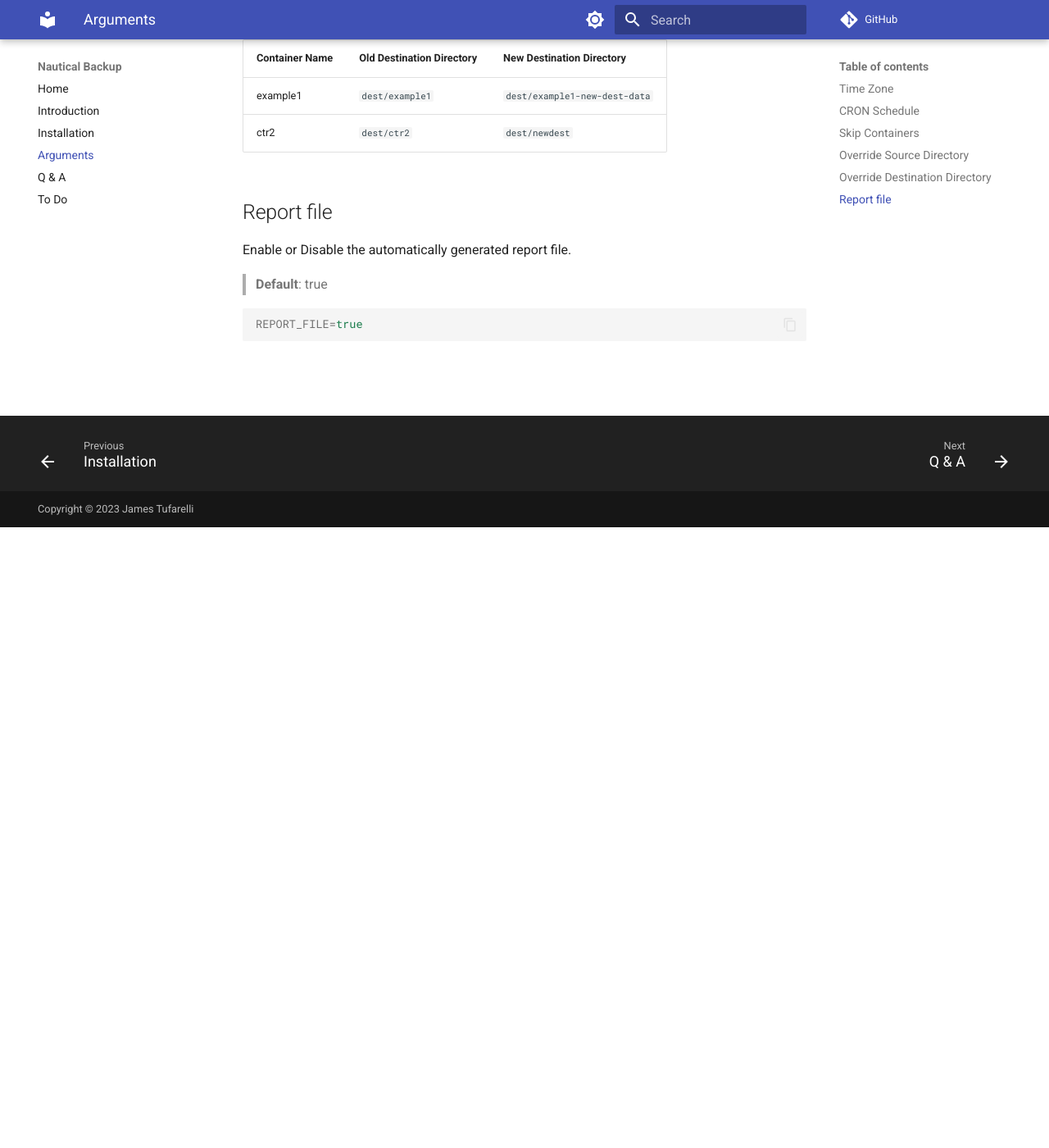
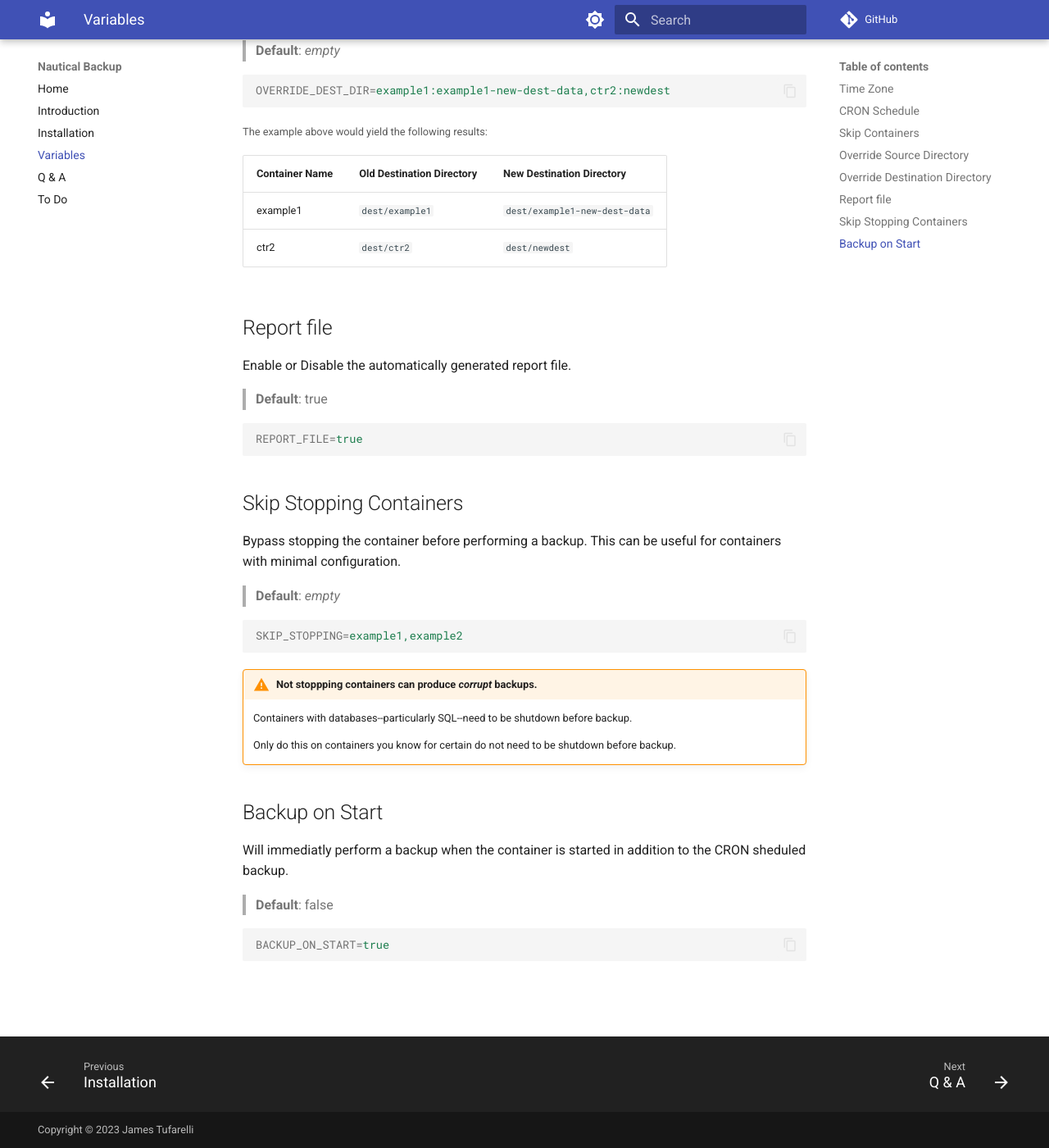
Before and after one commit to Minituff/nautical-backup, an MkDocs documentation site: the page built from docs/arguments.md, in a window 1280 px wide and 1400 px high, scrolled down 1627 px. Shown: the whole window at 82% size. Built offline with MkDocs 1.6.1 and Material for MkDocs 9.7.7, drawn with Linux system fonts in a browser that asks for light colours; comment, search, counter and statistics services are not loaded; before the commit the page ends 2270 px from its top, so only the background shows below that; some of the changed text lies outside the part shown.

Commit message:
Add SKIP_STOPPING and BACKUP_ON_START variables

````diff
--- a/docs/arguments.md
+++ b/docs/arguments.md
@@ -31,10 +31,16 @@ This list can either be the container `name` or full `id`.
 
 ```properties
 SKIP_CONTAINERS=container-name1,container-name2,container-name3
-# Or
+```
+```properties
 SKIP_CONTAINERS=container-name1,056bd2e970c1338782733fdbf1009c6e158c715d0d105b11de88bd549430e7f5
 ```
-<small>**TIP**: You can get the full container ID using the `docker inspect <container name>` command</small>
+!!! tip "Getting the full container ID"
+    Usally, it's easier to just use the `container-name`, but if you need to use the full ID, these commands will help:
+
+    * `docker ps --no-trunc`
+    * `docker inspect <container name>`
+
 ## Override Source Directory
 
 > **Default**: *empty*
@@ -46,8 +52,8 @@ OVERRIDE_SOURCE_DIR=example1:example1-new-source-data,ctr2:ctr2-new-source
 
 | Container Name | Old Source Directory | New Source Directory         |
 | -------------- | -------------------- | ---------------------------- |
-| example1 | `src/example1`       | `src/example1-new-dest-data` |
-| ctr2     | `src/ctr2`           | `src/newdest`                |
+| example1       | `src/example1`       | `src/example1-new-dest-data` |
+| ctr2           | `src/ctr2`           | `src/newdest`                |
 
 ## Override Destination Directory
 
@@ -59,10 +65,10 @@ OVERRIDE_DEST_DIR=example1:example1-new-dest-data,ctr2:newdest
 
 <small> The example above would yield the following results:</small>
 
-| Container Name | Old Destination Directory | New Destination Directory         |
-| -------------- | -------------------- | ---------------------------- |
-| example1 | `dest/example1`       | `dest/example1-new-dest-data` |
-| ctr2     | `dest/ctr2`           | `dest/newdest`                |
+| Container Name | Old Destination Directory | New Destination Directory     |
+| -------------- | ------------------------- | ----------------------------- |
+| example1       | `dest/example1`           | `dest/example1-new-dest-data` |
+| ctr2           | `dest/ctr2`               | `dest/newdest`                |
 
 
 ## Report file
@@ -74,5 +80,26 @@ Enable or Disable the automatically generated report file.
 REPORT_FILE=true
 ```
 
+## Skip Stopping Containers
+Bypass stopping the container before performing a backup. This can be useful for containers with minimal configuration.
+
+> **Default**: *empty*
+
+```properties
+SKIP_STOPPING=example1,example2
+```
+!!! warning "Not stoppping containers can produce *corrupt* backups."
+    Containers with databases--particularly SQL--need to be shutdown before backup.
+
+    Only do this on containers you know for certain do not need to be shutdown before backup.
+
+## Backup on Start
+Will immediatly perform a backup when the container is started in addition to the CRON sheduled backup.
+
+> **Default**: false
+
+```properties
+BACKUP_ON_START=true
+```
 <br>
 <br>
--- a/mkdocs.yml
+++ b/mkdocs.yml
@@ -35,7 +35,7 @@ nav:
  - Home: index.md
  - Introduction: introduction.md
  - Installation: installation.md
- - Arguments: arguments.md
+ - Variables: arguments.md
  - Q & A: q-and-a.md
  - To Do: todo.md
 
````
Also changed, not shown: other parts of docs/arguments.md (+1 -1 lines), docs/installation.md (+1 -1 lines), docs/todo.md (+0 -2 lines), 5 other files.
